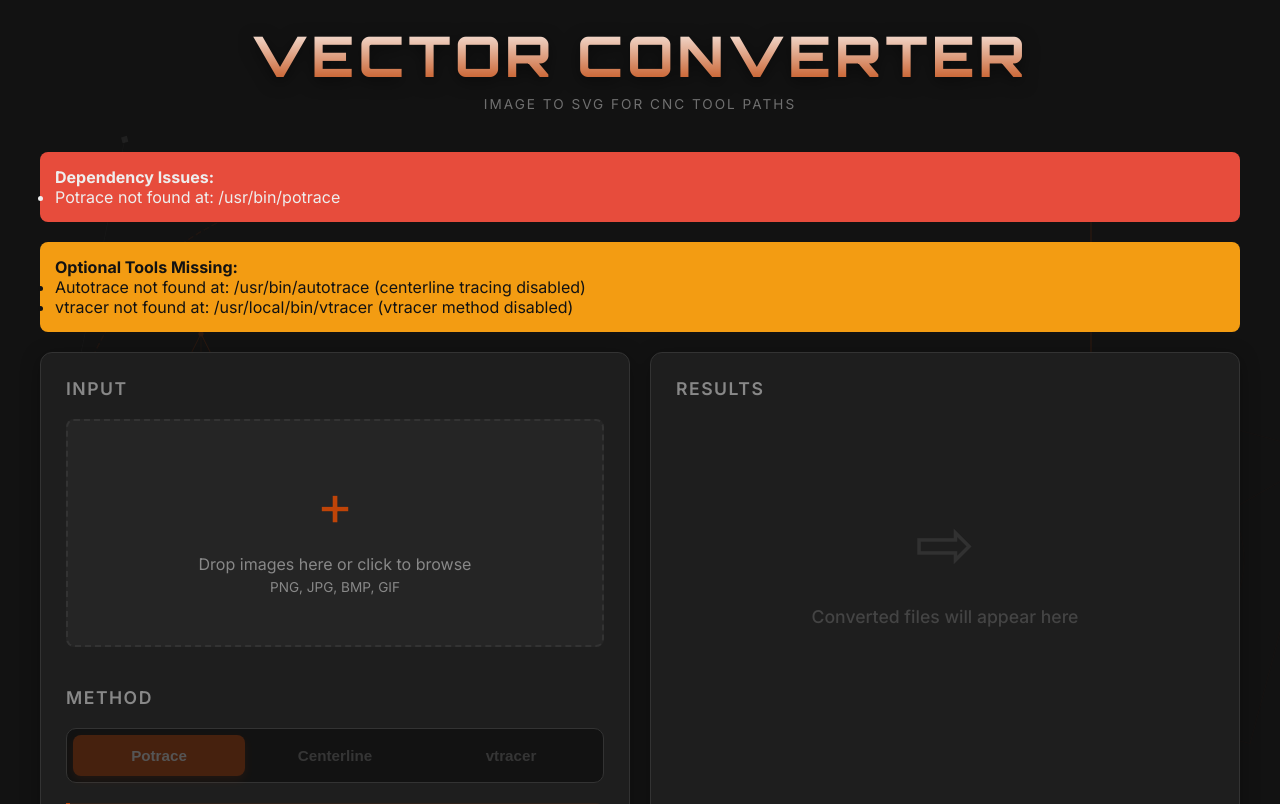
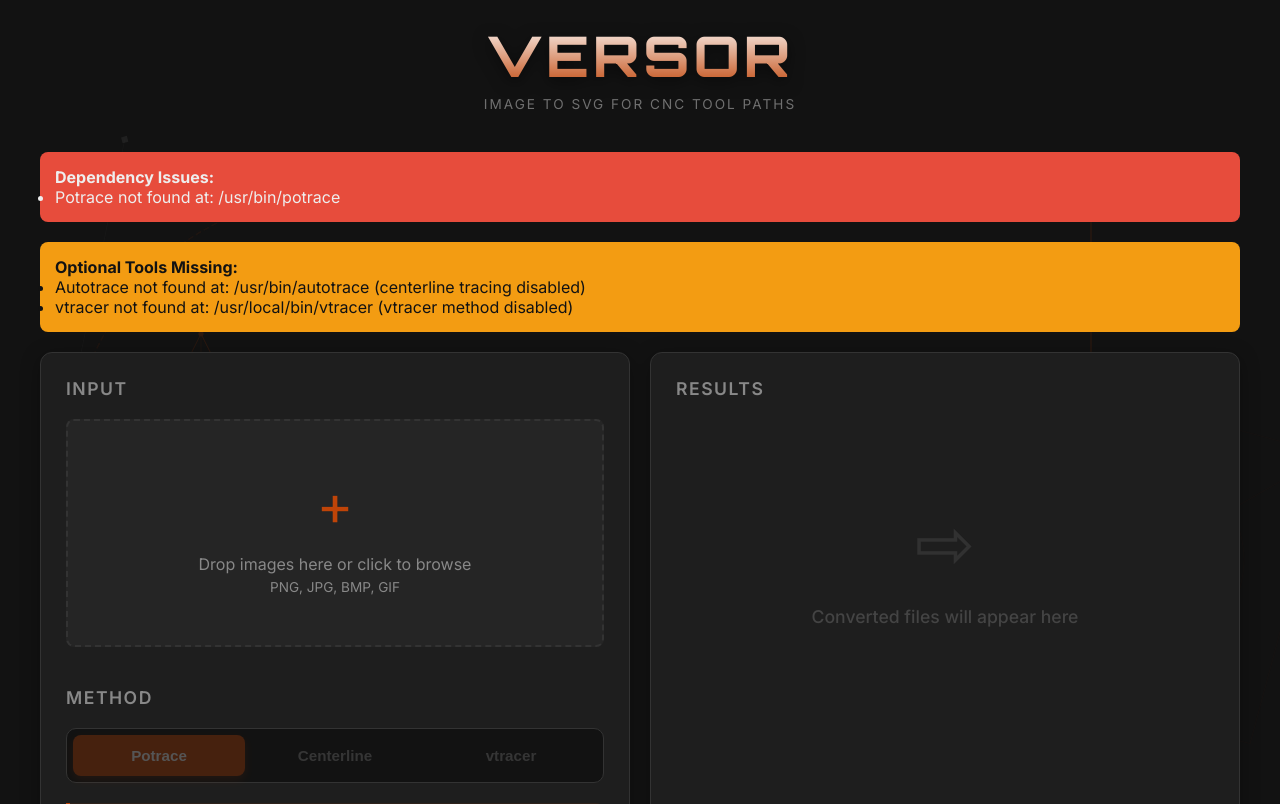
Before and after one commit to zheroz00/Versor, a Flask app: page / in a window 1280 px wide. Shown: the top 804 px of the page. Run offline with Flask 3, Linux system fonts and the light colour scheme.

Commit message:
Rebrand project to 'Versor': Update logos, icons, and all text occurrences.

```diff
--- a/app.py
+++ b/app.py
@@ -1,5 +1,5 @@
 """
-Vector Converter - Local Web UI for image to SVG conversion
+Versor - Local Web UI for image to SVG conversion
 Supports multiple vectorization methods: Potrace, Centerline, vtracer
 """
 
@@ -201,7 +201,7 @@ def preview(filename):
 
 if __name__ == '__main__':
     print("\n" + "=" * 50)
-    print("  Vector Converter")
+    print("  Versor")
     print("  Open http://localhost:5000 in your browser")
     print("=" * 50 + "\n")
 
--- a/config.py
+++ b/config.py
@@ -1,5 +1,5 @@
 """
-Configuration for Vector Converter
+Configuration for Versor
 Tool paths, folders, and environment settings
 """
 
--- a/static/css/style.css
+++ b/static/css/style.css
@@ -1,4 +1,4 @@
-/* Vector Converter - Main Styles */
+/* Versor - Main Styles */
 
 :root {
     --bg-main: #121212;
--- a/static/js/app.js
+++ b/static/js/app.js
@@ -1,5 +1,5 @@
 /**
- * Vector Converter - Main Application JavaScript
+ * Versor - Main Application JavaScript
  */
 
 // DOM Elements
--- a/templates/index.html
+++ b/templates/index.html
@@ -4,7 +4,7 @@
 <head>
     <meta charset="UTF-8">
     <meta name="viewport" content="width=device-width, initial-scale=1.0">
-    <title>Vector Converter</title>
+    <title>Versor</title>
     <link rel="preconnect" href="https://fonts.googleapis.com">
     <link rel="preconnect" href="https://fonts.gstatic.com" crossorigin>
     <link
@@ -54,7 +54,7 @@
         </svg>
     </div>
     <div class="container">
-        <h1>Vector Converter</h1>
+        <h1>Versor</h1>
         <p class="subtitle">Image to SVG for CNC Tool Paths</p>
 
         {% if dep_errors %}
```
Also changed, not shown: CLAUDE.md (+3 -3 lines), README.md, static/favicon.ico, static/icon-192.png, static/icon-512.png, static/logo.png, static/manifest.json, 5 other files.
